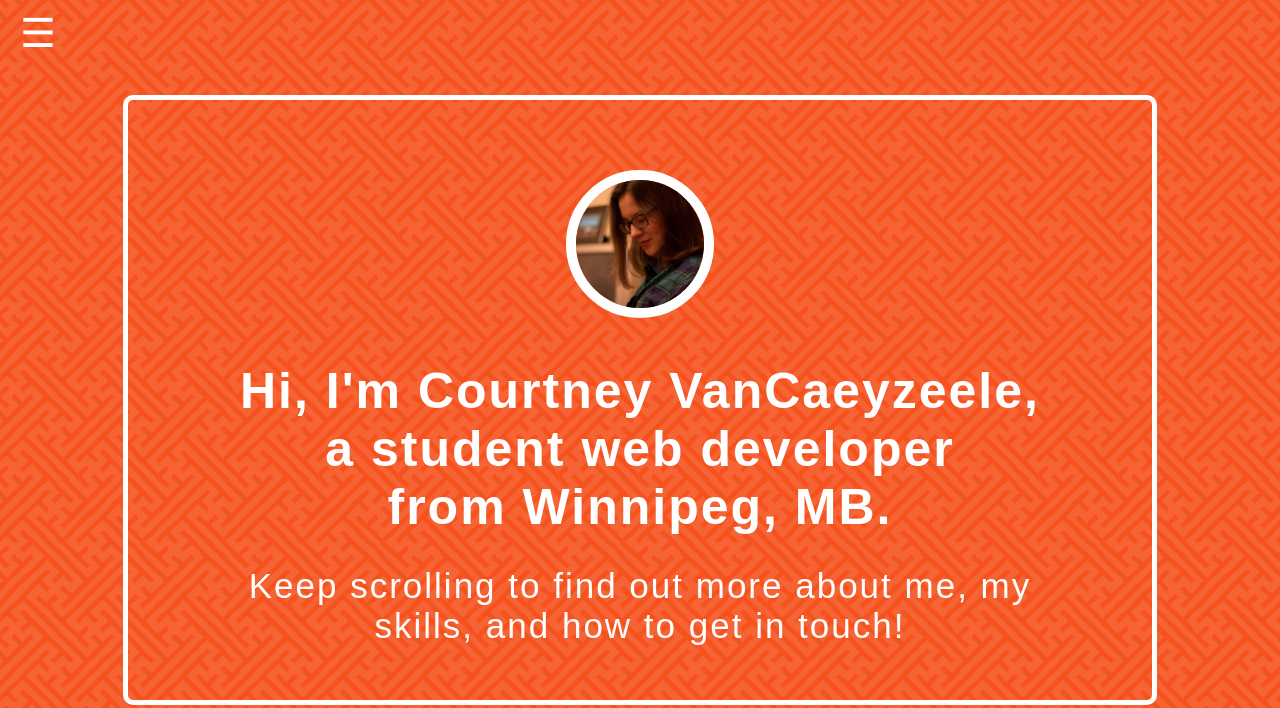
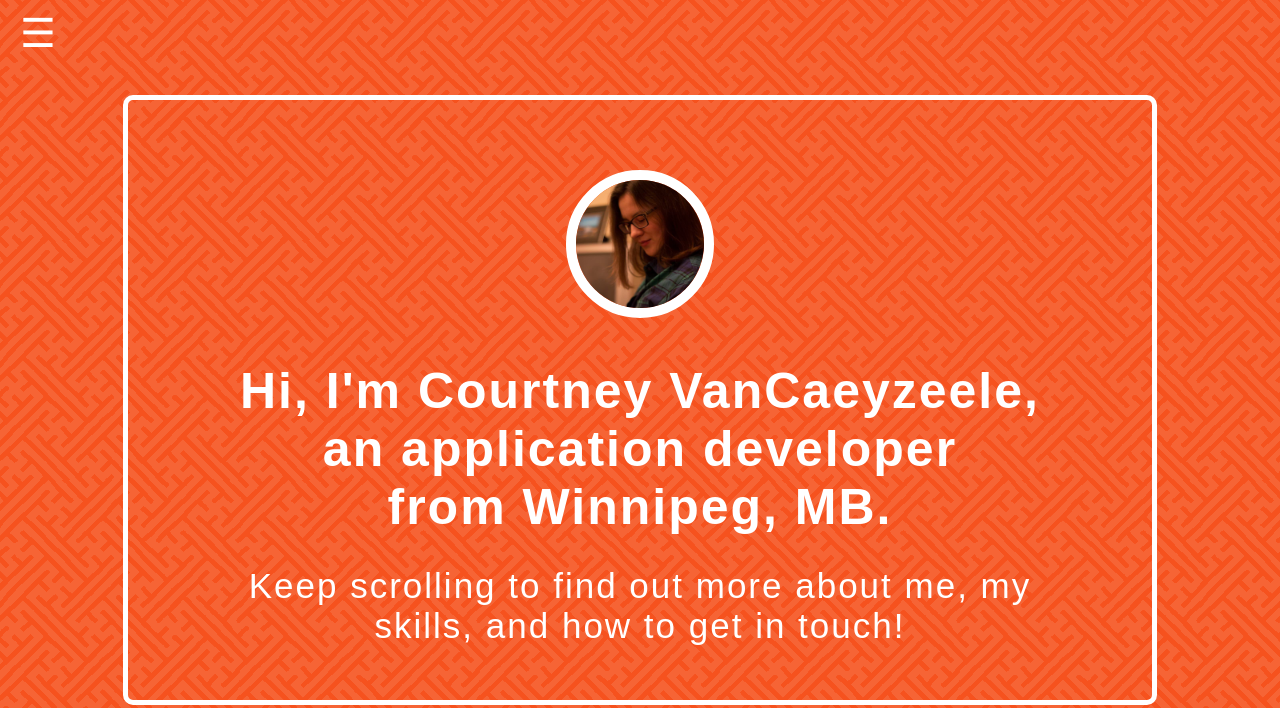
Before and after one commit to cvancaeyzeele/enragedbreakfast.github.io, a plain HTML site: page index.html in a window 1280 px wide. Shown: the top 708 px of the page. Drawn offline with nearby package versions, Linux system fonts and the light colour scheme.

Commit message:
updated info on home page

```diff
--- a/index.html
+++ b/index.html
@@ -25,7 +25,7 @@
                 <a href="#menu" class="menu-link">&#9776;</a>
                 <div id="headercontent">
                     <img src="images/profile.jpg" alt="picture of me" />
-                    <h1>Hi, I'm Courtney VanCaeyzeele,<br />a student web developer<br />from Winnipeg, MB.</h1>
+                    <h1>Hi, I'm Courtney VanCaeyzeele,<br />an application developer <br />from Winnipeg, MB.</h1>
                     <p>Keep scrolling to find out more about me, my skills, and how to get in touch!</p>
                 </div>
             </section>
```
